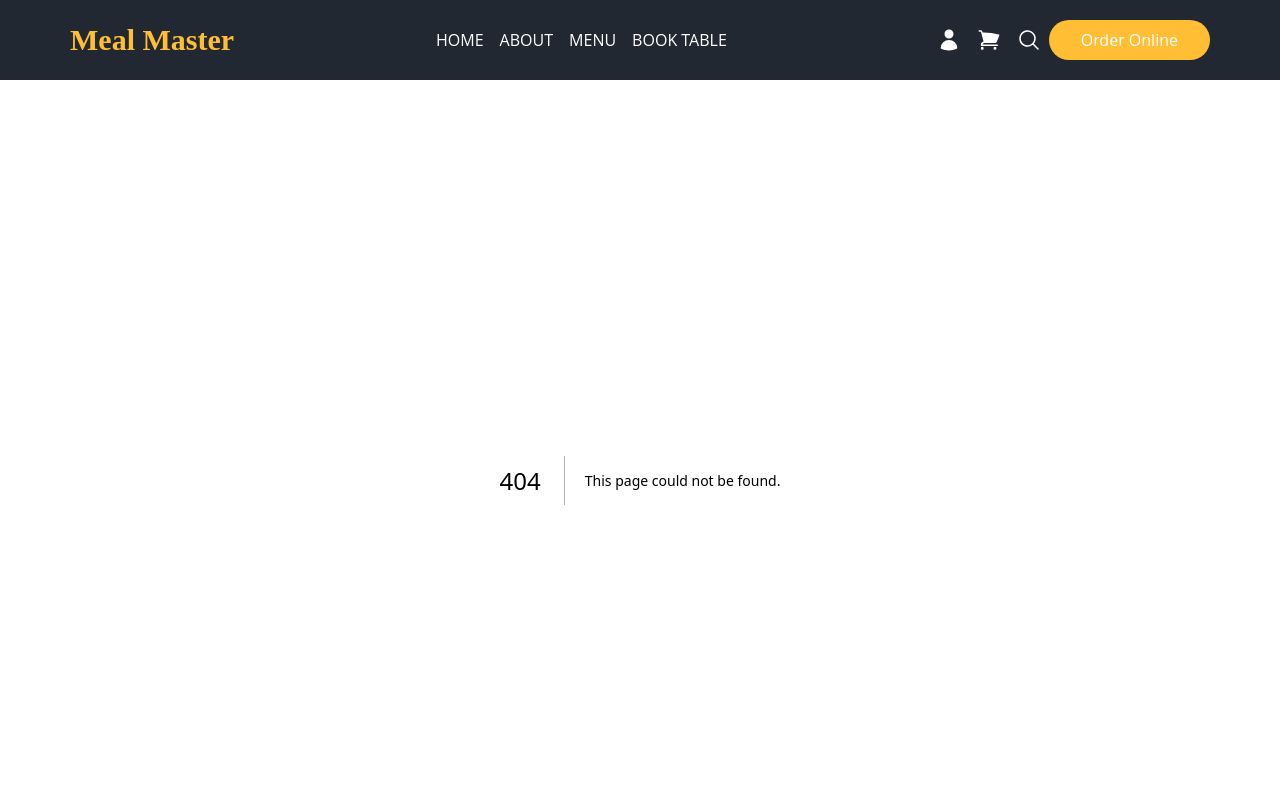
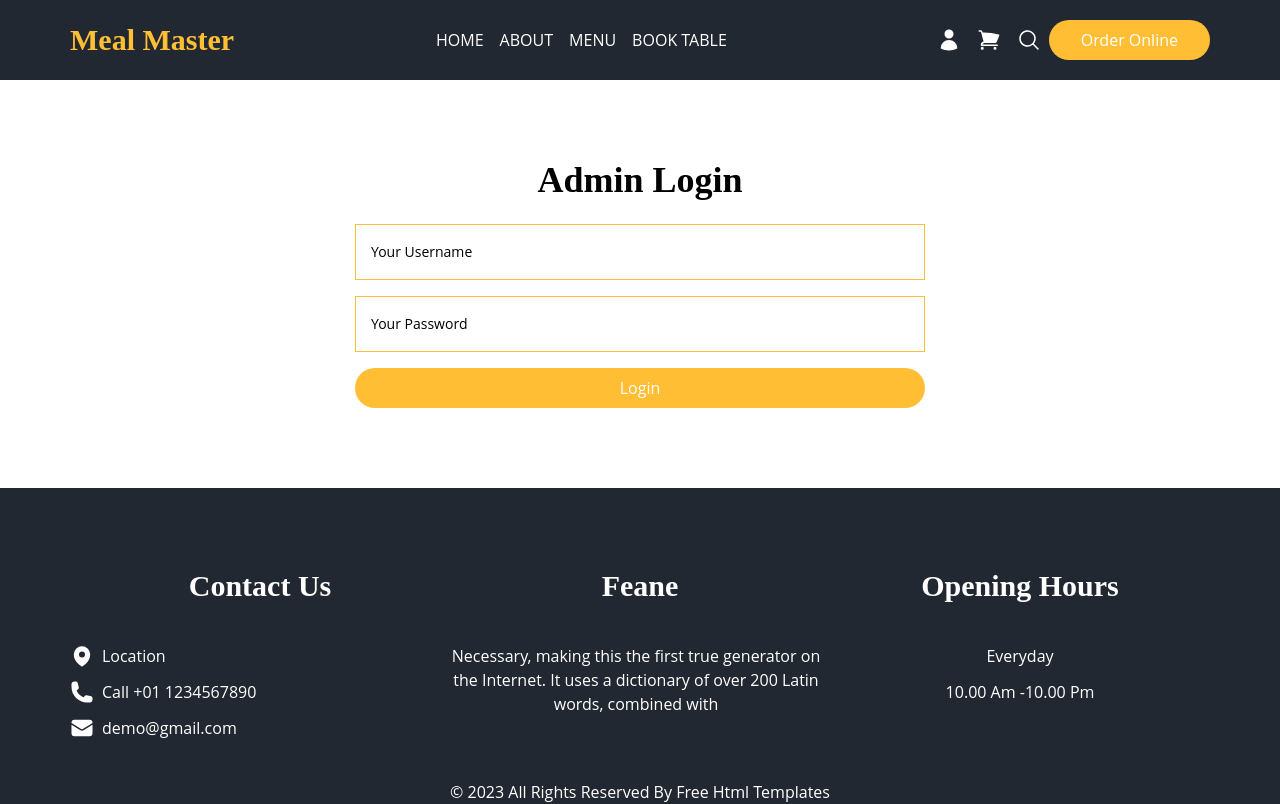
Before and after one commit to EnesSVN/mealMaster, a Next.js app: page /admin in a window 1280 px wide. Before the commit this address had no page. Shown: the top 804 px of the page. Built offline with nearby package versions, Linux system fonts and the light colour scheme.

Commit message:
[CREATED] admin login page

```diff
--- /dev/null
+++ b/pages/admin/index.tsx
@@ -0,0 +1,71 @@
+import Input from "@/components/form/Input";
+import Title from "@/components/ui/Title";
+import { adminSchema } from "@/schema/adminSchema";
+import { useFormik } from "formik";
+import React from "react";
+
+function Admin() {
+  const inputs = [
+    { id: 1, type: "text", name: "username", placeholder: "Your Username" },
+    { id: 2, type: "password", name: "password", placeholder: "Your Password" },
+  ];
+
+  type FormValues = {
+    username: string;
+    password: string;
+  };
+
+  const onSubmit = async (values: FormValues) => {
+    await new Promise((r) => setTimeout(r, 500));
+    console.log(values);
+    resetForm();
+  };
+
+  const {
+    handleChange,
+    errors,
+    handleSubmit,
+    values,
+    touched,
+    resetForm,
+    handleBlur,
+  } = useFormik({
+    initialValues: {
+      username: "",
+      password: "",
+    },
+    onSubmit,
+    validationSchema: adminSchema,
+  });
+
+  return (
+    <div className=" container mx-auto ">
+      <form
+        className=" flex flex-col items-center my-20 md:w-1/2 w-full mx-auto"
+        onSubmit={handleSubmit}
+      >
+        <Title text="Admin Login" MyClassName="text-4xl mb-6" />
+        <div className="flex flex-col gap-y-4 w-full">
+          {inputs.map((input) => (
+            <Input
+              key={input.id}
+              type={input.type}
+              name={input.name}
+              placeholder={input.placeholder}
+              value={values[input.name as keyof typeof values]}
+              errorMessage={errors[input.name as keyof typeof errors]}
+              onBlur={handleBlur}
+              touched={touched[input.name as keyof typeof touched]}
+              onChange={handleChange}
+            />
+          ))}
+        </div>
+        <div className=" w-full flex flex-col gap-y-3 mt-4">
+          <button className="btn-primary  w-full"> Login</button>{" "}
+        </div>
+      </form>
+    </div>
+  );
+}
+
+export default Admin;
--- /dev/null
+++ b/schema/adminSchema.ts
@@ -0,0 +1,10 @@
+import * as Yup from "yup";
+
+export const adminSchema = Yup.object({
+  username: Yup.string()
+    .required("Username is required")
+    .min(3, "Username must be at least 3 characters"),
+  password: Yup.string()
+    .required("Password is required")
+    .min(8, "Password is too short - should be 8 chars minimum."),
+});
```
